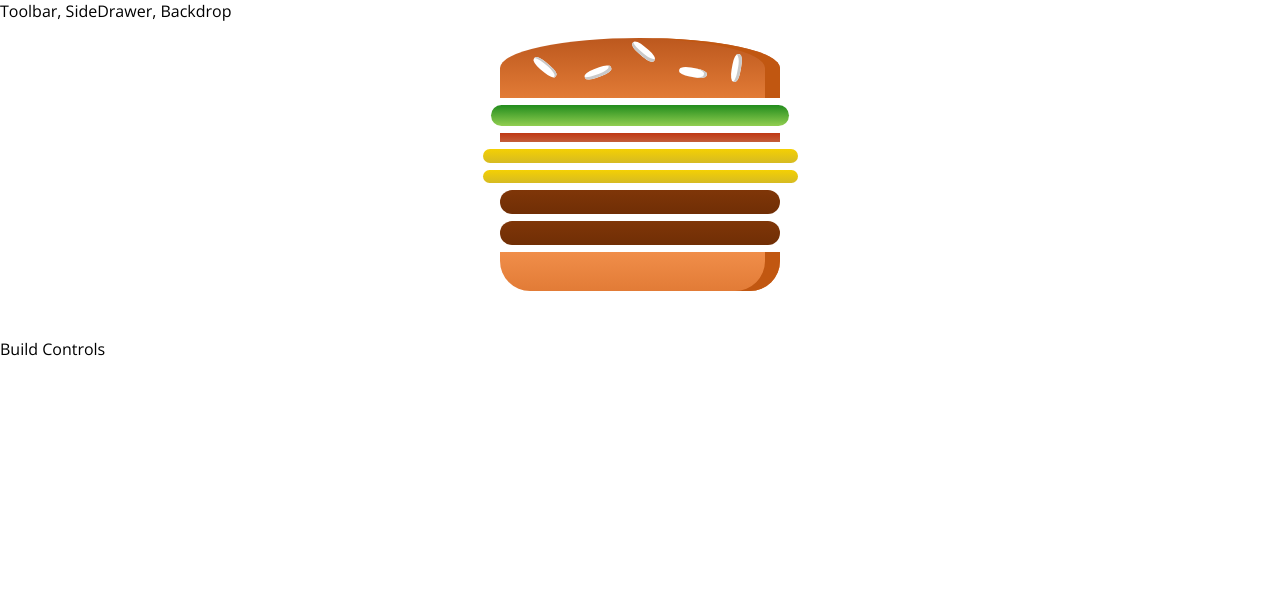
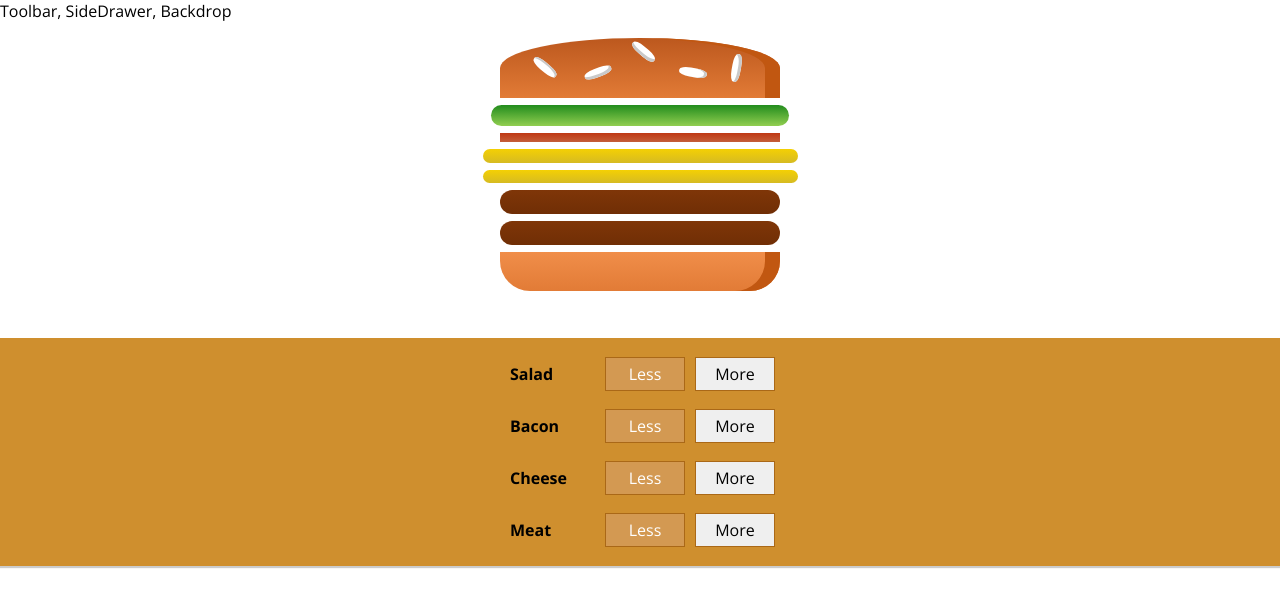
Before and after one commit to calvin1337/React, a React (Create React App) app in the folder burger-app/: page / in a window 1280 px wide. Shown: the top 606 px of the page. Built offline with nearby package versions, Linux system fonts and the light colour scheme.

Commit message:
added control

```diff
--- /dev/null
+++ b/burger-app/src/components/Layout/BuildControls/BuildControl/BuildControl.css
@@ -0,0 +1,41 @@
+.BuildControl {
+    display: flex;
+    justify-content: space-between;
+    align-items: center;
+    margin: 5px 0;
+}
+
+.BuildControl button {
+    display: block;
+    font: inherit;
+    padding: 5px;
+    margin: 0 5px;
+    width: 80px;
+    border: 1px solid #AA6817;
+    cursor: pointer;
+    outline: none;
+}
+
+.BuildControl button:disabled {
+    background-color: #AC9980;
+    border: 1px solid #7E7365;
+    color: #ccc;
+    cursor: default;
+}
+
+.BuildControl button:hover:disabled {
+    background-color: #AC9980;
+    color: #ccc;
+    cursor: not-allowed;
+}
+
+.Label {
+    padding: 10px;
+    font-weight: bold;
+    width: 80px;
+}
+
+.BuildControl .Less {
+    background-color: #D39952;
+    color: white;
+}
--- /dev/null
+++ b/burger-app/src/components/Layout/BuildControls/BuildControl/BuildControl.js
@@ -0,0 +1,12 @@
+import React from "react";
+import './BuildControl.css'
+
+const buildControl = (props) => (
+    <div className="BuildControl">
+        <div className="Label">{props.label}</div>
+        <button className="Less">Less</button>
+        <button className="More">More</button>
+    </div>
+);
+
+export default buildControl;
--- /dev/null
+++ b/burger-app/src/components/Layout/BuildControls/BuildControls.css
@@ -0,0 +1,10 @@
+.BuildControls{
+    width:100%;
+    background-color:#CF8F2E;
+    display:flex;
+    flex-flow:column;
+    align-items:center;
+    box-shadow: 0 2px 1px #ccc;
+    margin:auto;
+    padding: 10px 0;
+}
--- /dev/null
+++ b/burger-app/src/components/Layout/BuildControls/BuildControls.js
@@ -0,0 +1,23 @@
+import React from "react"
+
+import './BuildControls.css'
+
+import BuildControl from "./BuildControl/BuildControl"
+
+const controls = [
+    { label: "Salad", type:"salad" },
+    { label: "Bacon", type:"bacon" },
+    { label: "Cheese", type:"cheese" },
+    { label: "Meat", type:"meat" },
+
+];
+
+const buildControls = (props) => (
+    <div className="BuildControls">
+        {controls.map(ctrl => (
+            <BuildControl key={ctrl.label} label={ctrl.label} />
+        ))}
+    </div>
+);
+
+export default buildControls
--- a/burger-app/src/containers/BurgerBuilder/BurgerBuilder.js
+++ b/burger-app/src/containers/BurgerBuilder/BurgerBuilder.js
@@ -3,6 +3,7 @@ import React, { Component } from "react";
 import Aux from "../../hoc/Aux"
 
 import Burger from "../../components/Burger/Burger";
+import BuildControls from '../../components/Layout/BuildControls/BuildControls';
 
 class BurgerBuilder extends Component{
 
@@ -19,7 +20,7 @@ class BurgerBuilder extends Component{
         return (
             <Aux>
                 <Burger ingredients={this.state.ingredients}/>
-                <div>Build Controls</div>
+                <BuildControls />
             </Aux>
         );
     }
```
